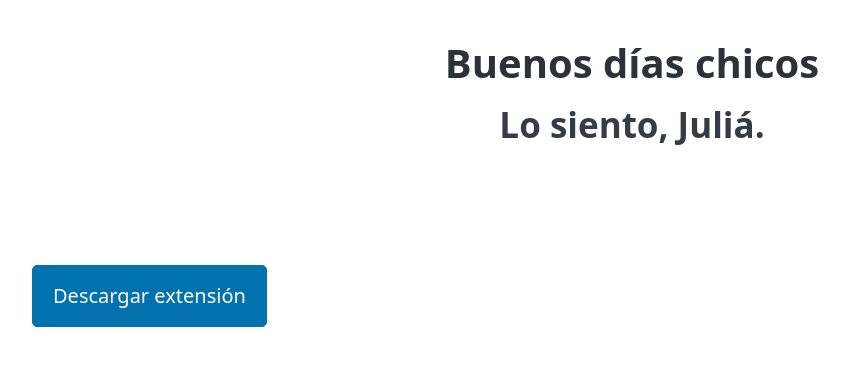
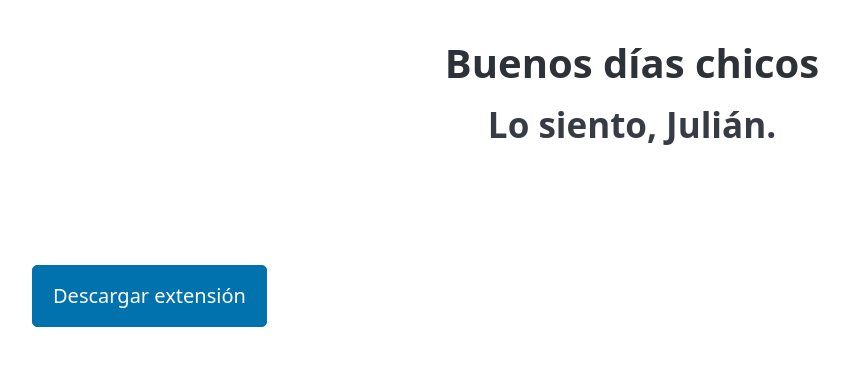
Before and after one commit to rockefleta/rockefleta.github.io, a plain HTML site: page tomamoreno/julian.html in a window 1280 px wide. Shown: the whole page, without its empty margins (8-857 px from the left). Drawn offline with nearby package versions, Linux system fonts and the light colour scheme; no server answers.

Commit message:
Update julian.html

```diff
--- a/tomamoreno/julian.html
+++ b/tomamoreno/julian.html
@@ -92,7 +92,7 @@
     <div id="pantalla_loading" class="activa"><h1>Un momento...</h1></div>
     <div class="container">
         <h1 class="text-center titulo">Buenos días chicos</h1>
-        <h2 class="text-center titulo">Lo siento, Juliá.</h2>
+        <h2 class="text-center titulo">Lo siento, Julián.</h2>
 
         <div class="switch-container">
             <table id="tabla_switch">
```
